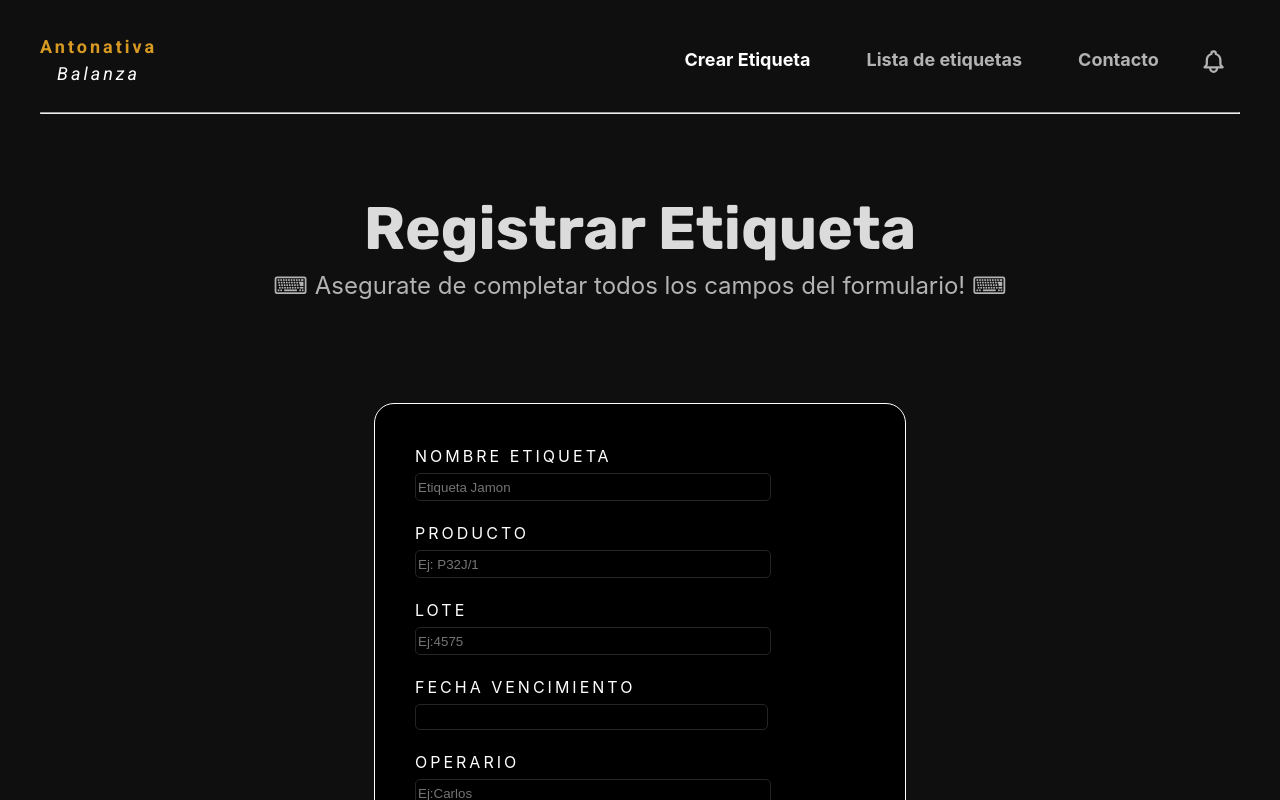
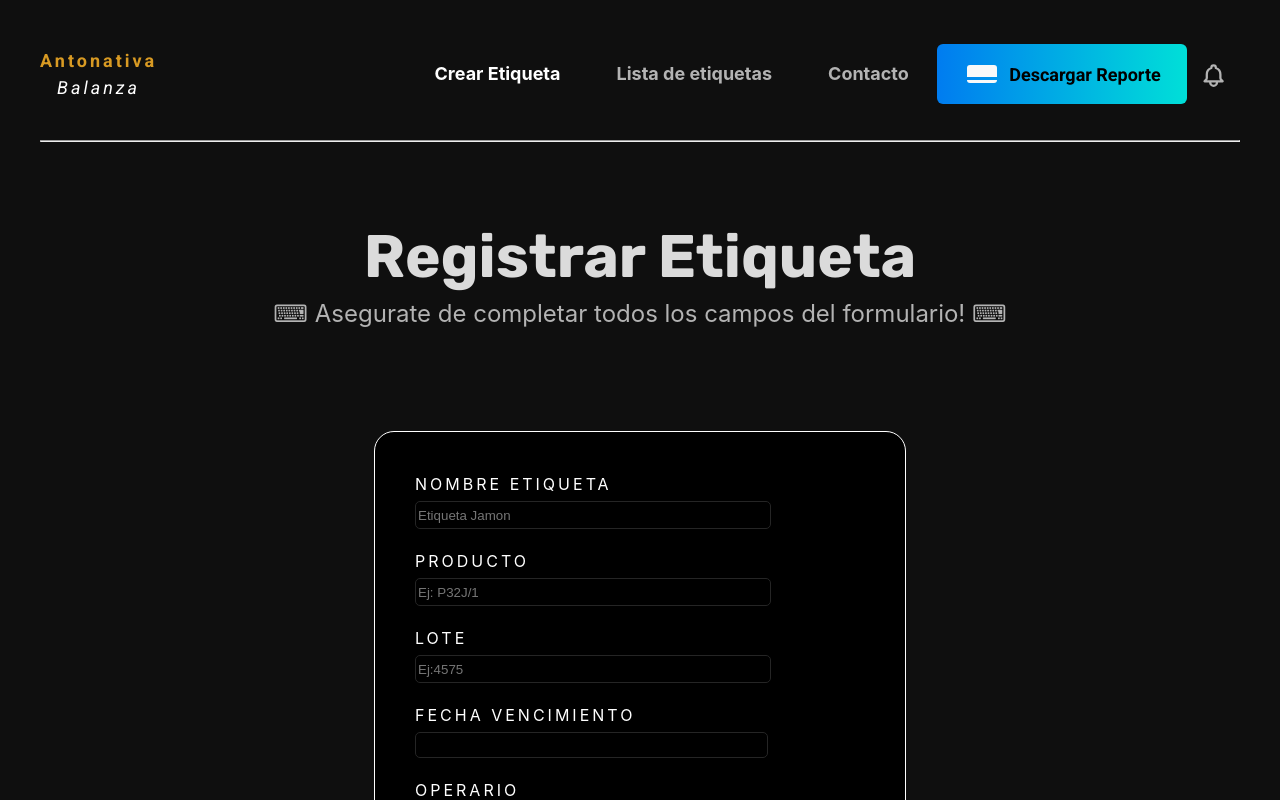
Before and after one commit to JhonatanCremona/interfazBalanzaAntonativa, a React (Vite) app: page /guardar in a window 1280 px wide. Shown: the top 800 px of the page. Built offline with nearby package versions, Linux system fonts and the light colour scheme; no server answers.

Commit message:
Agregar - Componente ButtonExcel & ButtonExcel.css

```diff
--- /dev/null
+++ b/public/css/ButtonExcel.css
@@ -0,0 +1,102 @@
+.exportarExcel {
+   position: relative;
+    overflow: hidden;
+    gap: 16px;
+    color: #000;
+    background: linear-gradient(90deg, #007cf0, #00DFD8);
+    border: 0;
+    border-radius: 6px;
+    padding: 0;
+    width: 250px;
+    height: 60px;
+    font-size: 18px;
+    font-family: 'Roboto', sans-serif;
+    font-weight: bold;
+    cursor: pointer;
+    transition: 0.3s;
+}
+
+
+
+
+.text {
+    position: absolute;
+    top: 50%;
+    left: 130px;
+    translate: -38% -50%;
+    white-space: nowrap;
+}
+@keyframes text {
+    0% { translate: -38% -50% ;}
+    4%, 100% { translate: -50% -50%;}
+    20%, 40% { opacity: 0;}
+    30%, 50% { opacity: 1; }
+}
+.exportarExcel:disabled .text {
+    animation: text 3.7s ease-in;
+}
+@keyframes iconExcel {
+    5%, 100% {
+        height: 6px;
+        border-radius: 0;
+    }
+    3%, 15% {
+        background: #5059e9;
+        translate: -30px 20px;
+        scale: 1 0.25;
+    }
+    45% { opacity: 1;}
+    50%, 100% { opacity: 0;}
+    21%, 100% { translate: 240px 20px;}
+}
+.iconExcel {
+    position: absolute;
+    top: 50%;
+    left: 30px;
+    translate: 0 -50%;
+    display: block;
+    width: 30px;
+    height: 18px;
+    border-radius:2px;
+}
+.exportarExcel:disabled .iconExcel {
+    animation: iconExcel 3.7s ease-in;
+}
+.iconExcel::before, .iconExcel::after
+{
+    content: "";
+    display: inherit;
+    position: absolute;
+    left: 0;
+    width: 100%;
+    background: #f9f9f9;
+}
+.iconExcel::before {
+    top: 0;
+    height: 12px;
+    border-top-left-radius: 3px ;
+    border-top-right-radius: 3px;
+}
+.iconExcel::after {
+    bottom: 0;
+    height: 3px;
+    border-bottom-left-radius: 3px;
+    border-bottom-right-radius: 3px;
+}
+.rail {
+    display: block;
+    position: absolute;
+    left: 0;
+    bottom: 5px;
+    width: 100%;
+    height: 2px;
+    background: rgb(0 0 0 / 20%);
+    opacity: 0;
+}
+@keyframes rail {
+    0%, 40% { opacity: 1;}
+    55%, 100% { opacity: 0;}
+}
+.exportarExcel:disabled .rail {
+    animation: rail 3.7s ease-in;
+}
--- a/src/components/FormEtiqueta.jsx
+++ b/src/components/FormEtiqueta.jsx
@@ -10,8 +10,6 @@ import "../../public/styles/form.css";
 
 
 export const FormEtiqueta = () => {
-
-
     const [newEtiqueta, setNewEtiqueta] = useState({
         nameEtiqueta:"",
         producto:"",
--- a/src/components/NavBar.jsx
+++ b/src/components/NavBar.jsx
@@ -2,6 +2,7 @@ import "../../public/css/nav.css"
 import { Link } from "react-router-dom"
 import { NavLink } from "./lista/NavLink";
 import { BellIcon } from  '@heroicons/react/outline';
+import { ButtonExcel } from "./navbar/ButtonExcel";
 
 export const NavBar = () => {
     const opciones = [
@@ -31,12 +32,16 @@ export const NavBar = () => {
                     </Link>
                 </div>
                 <ul className="lista">
-                    <li><Link to={"/notification"}>
+                    <li>
+                        <Link to={"/notification"}>
                         <BellIcon
                             className="icon"
                             aria-hidden="true"
                         />
                         </Link>
+                    </li>
+                    <li>
+                        <ButtonExcel/>
                     </li>
                     {
                         opciones.map(({id, href, text}) => {
--- /dev/null
+++ b/src/components/navbar/ButtonExcel.jsx
@@ -0,0 +1,41 @@
+//Dependencias
+import { useState } from "react"
+
+//Styles
+import "../../../public/css/ButtonExcel.css"
+
+
+
+export const ButtonExcel = () => {
+    const [isExporting, setIsExporting] = useState(false)
+    const [isExpot, setIsExport] = useState(false)
+
+    const handleClick = () => {
+        setIsExporting(true);
+        setTimeout(() => {
+            setIsExporting(false)
+            setIsExport(true)
+            setTimeout(()=> {
+                setIsExport(false)
+            }, 1700)
+        }, 2000)
+    }
+
+    return (
+        <button
+            className="exportarExcel"
+            disabled={isExporting || isExpot}
+            onClick={handleClick}>
+            <span className="rail"></span>
+            <span className="iconExcel"></span>
+            <span className="text">
+                {isExporting
+                    ? "Exportando"
+                    : isExpot
+                        ? "Completo"
+                        : "Descargar Reporte"
+                }
+                </span>
+        </button>
+    )
+}
```
Also changed, not shown: src/components/export/ExelExport.js (added).
